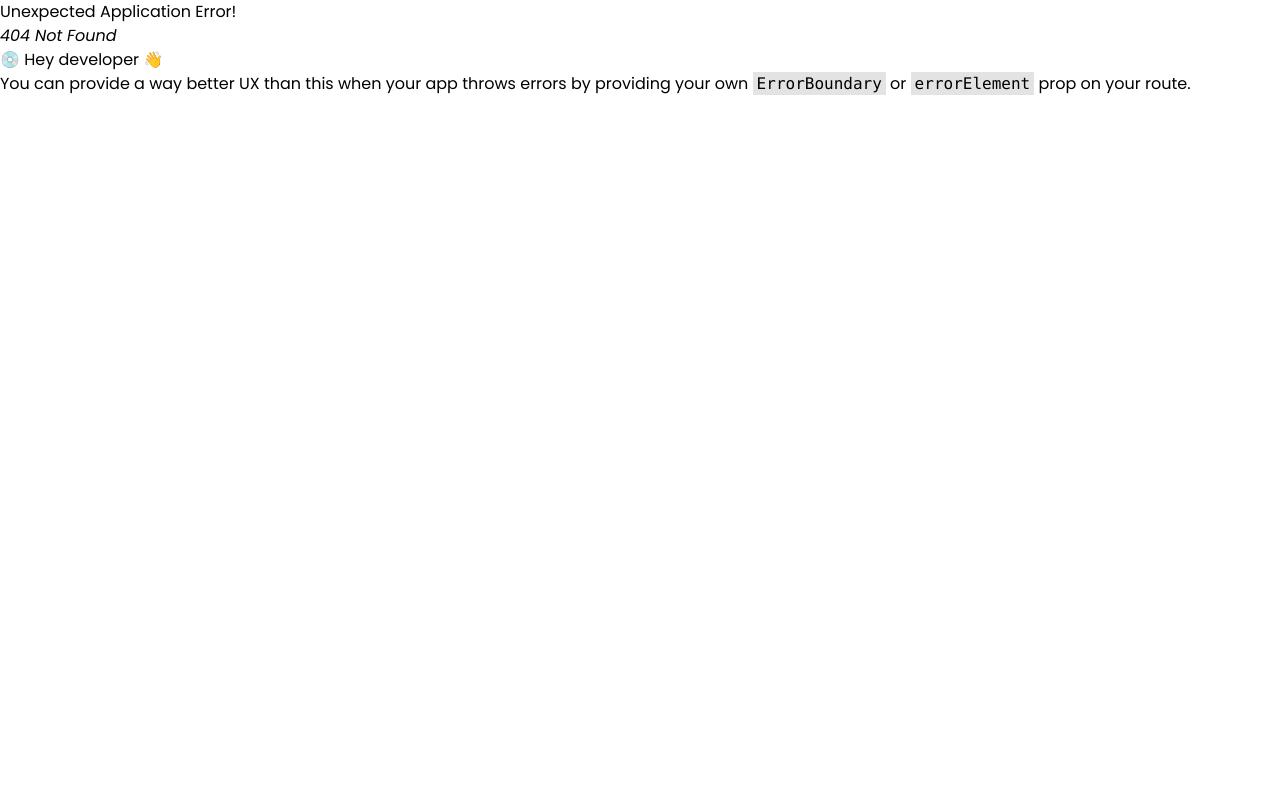
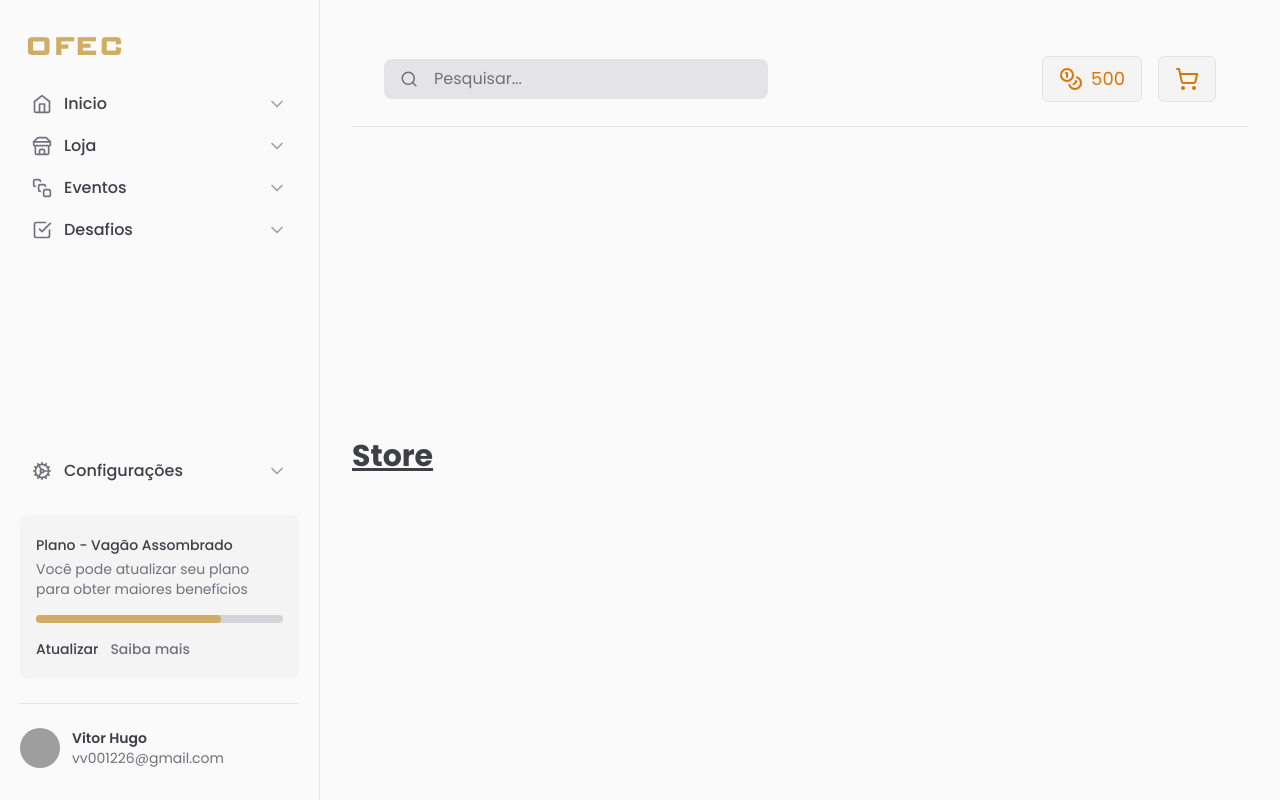
Before and after one commit to vHugo00/OFEC, a React (Vite) app: page /events in a window 1280 px wide. Before the commit this address had no page. Built offline with nearby package versions, Linux system fonts and the light colour scheme; grey boxes are pictures that could not be loaded.

Commit message:
Atualizações

```diff
--- a/src/components/Sidebar/Navigation/index.jsx
+++ b/src/components/Sidebar/Navigation/index.jsx
@@ -12,8 +12,8 @@ export function Navigation() {
     <nav className="flex flex-col gap-0.5">
       <NavItem icon={Home} title="Inicio" href='/' />
       <NavItem icon={Store} title="Loja" href="/store" />
-      <NavItem icon={SquareStack} title="Eventos" />
-      <NavItem icon={CheckSquare} title="Desafios" />
+      <NavItem icon={SquareStack} title="Eventos" href='/events' />
+      <NavItem icon={CheckSquare} title="Desafios" href='challengs' />
 
     </nav>
   )
--- a/src/main.jsx
+++ b/src/main.jsx
@@ -5,12 +5,18 @@ import './global.css'
 
 import Home from './routes/Home.jsx'
 import Store from './routes/Store.jsx'
+import Events from './routes/Events.jsx'
+import Challengs from './routes/Challengs.jsx'
+import ErrorPage from './routes/ErrorPage.jsx'
+
+
 import App from './App.jsx'
 
 const router = createBrowserRouter([
   {
     path: '/',
     element: <App />,
+    errorElement: <ErrorPage />,
     children: [
       {
         path: '/',
@@ -19,6 +25,14 @@ const router = createBrowserRouter([
       {
         path: 'store',
         element: <Store />
+      },
+      {
+        path: 'events',
+        element: <Events />
+      },
+      {
+        path: 'challengs',
+        element: <Challengs />
       }
     ]
   }
--- a/src/routes/Challengs.jsx
+++ b/src/routes/Challengs.jsx
@@ -1,5 +1,7 @@
-export function Challengs() {
+export default function Challengs() {
   return (
-    <div>Challengs</div>
+    <main className="w-full px-4 pb-12 pt-24 md:col-start-2 md:px-6 lg:px-8 lg:pt-8">
+      <h1 className="text-3xl font-bold underline text-zinc-700">Store</h1>
+    </main>
   )
 }
--- a/src/routes/ErrorPage.jsx
+++ b/src/routes/ErrorPage.jsx
@@ -0,0 +1,7 @@
+export default function ErrorPage() {
+  return (
+    <main className="w-full px-4 pb-12 pt-24 md:col-start-2 md:px-6 lg:px-8 lg:pt-8">
+      <h1 className="text-3xl font-bold underline text-zinc-700">Erro 404</h1>
+    </main>
+  )
+}
--- a/src/routes/Events.jsx
+++ b/src/routes/Events.jsx
@@ -1,5 +1,7 @@
-export function Events() {
+export default function Events() {
   return (
-    <div>Events</div>
+    <main className="w-full px-4 pb-12 pt-24 md:col-start-2 md:px-6 lg:px-8 lg:pt-8">
+      <h1 className="text-3xl font-bold underline text-zinc-700">Store</h1>
+    </main>
   )
 }
--- a/src/routes/Home.jsx
+++ b/src/routes/Home.jsx
@@ -9,9 +9,8 @@ import OperarioLogo from '../assets/images/ofec.png'
 function App() {
   return (
 
-    <main className="w-full px-4 pb-12 pt-24 md:col-start-2 md:px-6 lg:px-8 lg:pt-8">
-
-      <div className="grid grid-cols-1 gap-4 w-full mt-12 md:grid-cols-2 lg:grid-cols-4">
+    <main className="w-full px-4 pb-12 md:col-start-2 md:px-6 lg:px-8 lg:pt-8">
+      <div className="grid grid-cols-1 gap-4 w-full mt-4 md:grid-cols-2 lg:grid-cols-4">
         <div className="col-span-3 w-full">
           <h2 className="text-2xl font-bold text-zinc-700 dark:text-zinc-100 mb-4">Produtos</h2>
           <div className="grid grid-cols-1 gap-4 md:grid-cols-2 lg:grid-cols-3">
```
